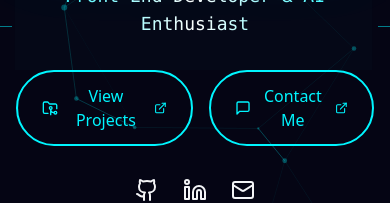
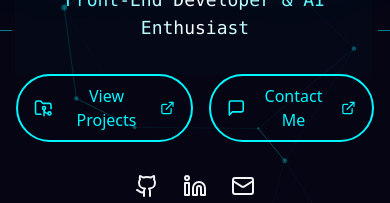
Before and after one commit to AnoopkumarA/portfolio, a React (Vite) app: page / in a window 390 px wide. Shown: the part 366-569 px from the top of the page. Built offline with nearby package versions, Linux system fonts and the light colour scheme; the HTML template or start-up script is replaced by a standard one.

Commit message:
Update App.tsx

```diff
--- a/src/App.tsx
+++ b/src/App.tsx
@@ -185,7 +185,7 @@ function App() {
                 whileHover={{ scale: 1.05 }}
                 whileTap={{ scale: 0.95 }}
                 href="#projects"
-                className="cyber-button px-6 py-3 rounded-full border-2 border-cyber-blue flex items-center gap-2 hover:shadow-[0_0_15px_rgba(0,246,255,0.5)] transition-shadow"
+                className="cyber-button px-4 py-2 md:px-6 md:py-3 rounded-full border-2 border-cyber-blue flex items-center gap-2 hover:shadow-[0_0_15px_rgba(0,246,255,0.5)] transition-shadow"
               >
                 <FolderGit2 className="w-5 h-5" />
                 <span>View Projects</span>
@@ -195,7 +195,7 @@ function App() {
                 whileHover={{ scale: 1.05 }}
                 whileTap={{ scale: 0.95 }}
                 href="#contact"
-                className="cyber-button px-6 py-3 rounded-full border-2 border-cyber-blue flex items-center gap-2 hover:shadow-[0_0_15px_rgba(0,246,255,0.5)] transition-shadow"
+                className="cyber-button px-4 py-2 md:px-6 md:py-3 rounded-full border-2 border-cyber-blue flex items-center gap-2 hover:shadow-[0_0_15px_rgba(0,246,255,0.5)] transition-shadow"
               >
                 <MessageSquare className="w-5 h-5" />
                 <span>Contact Me</span>
```
